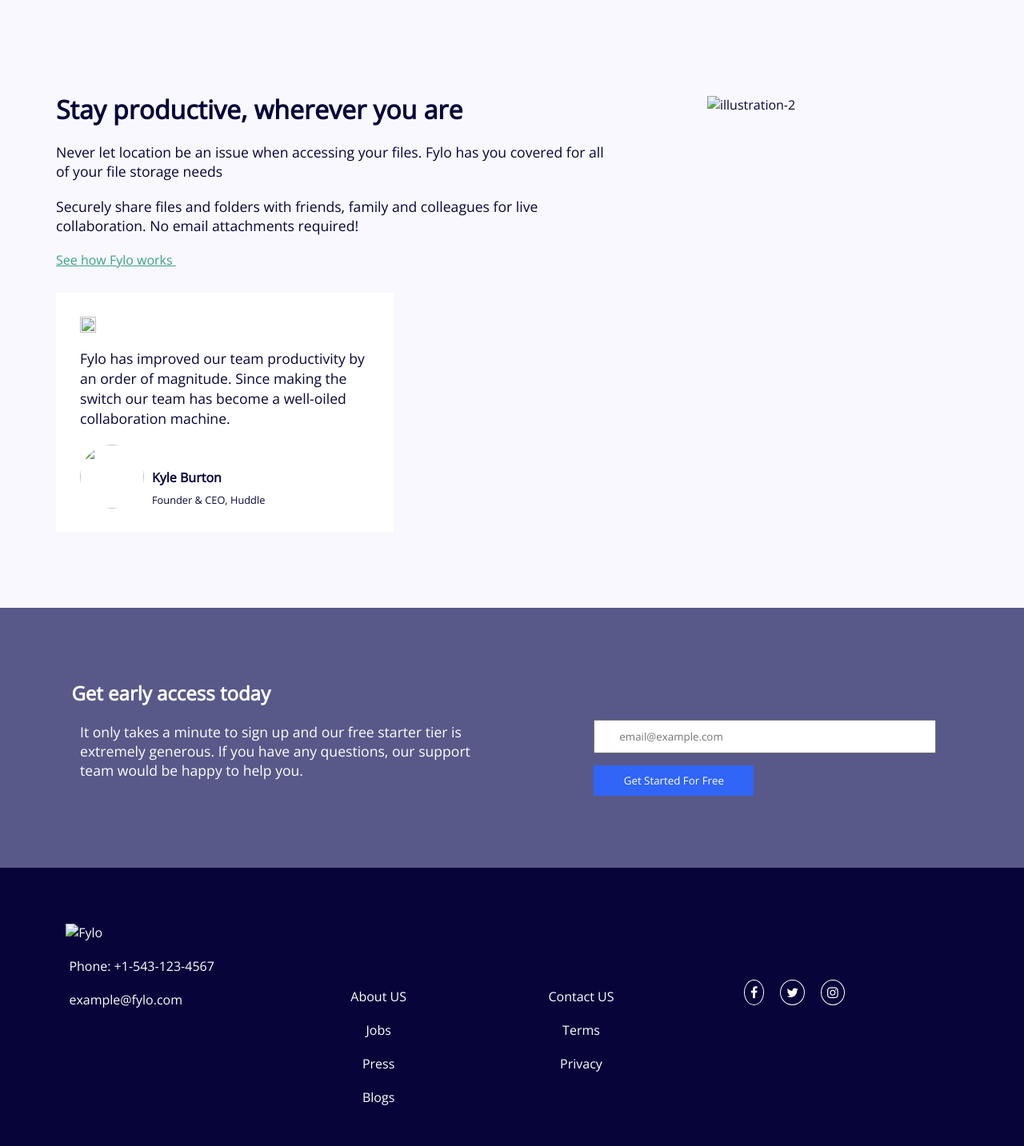
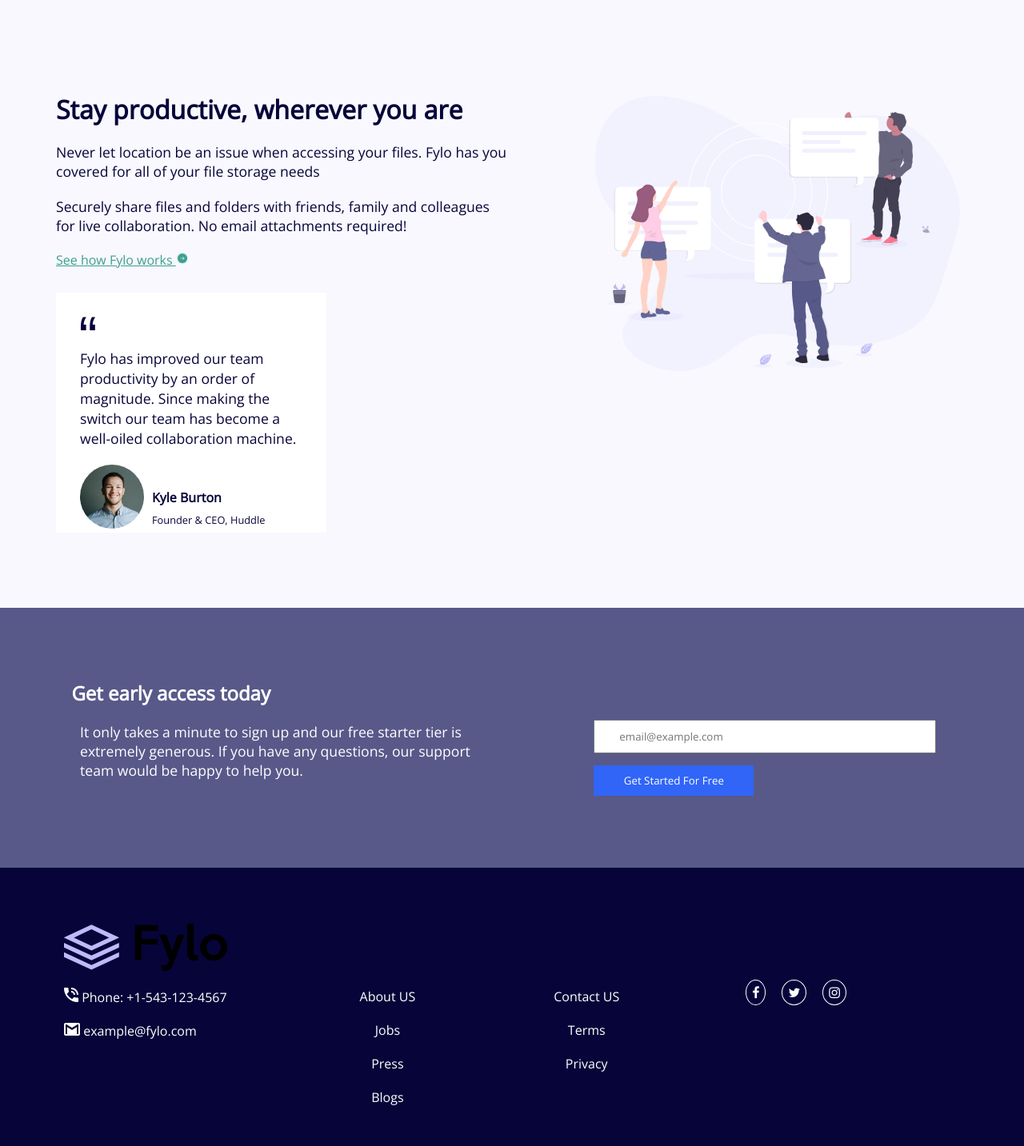
Before and after one commit to Apatakayuss/Fylo-landing-page, a plain HTML site: page index.html in a window 1280 px wide. Shown: the part 900-2333 px from the top of the page at 80% size. Drawn offline with nearby package versions, Linux system fonts and the light colour scheme; files whose address does not match are found by name.

Commit message:
Update index.html
Removed file path

```diff
--- a/index.html
+++ b/index.html
@@ -18,7 +18,7 @@
     <main>
         <nav>
             <div class="logo">
-            <img src="/images/logo.svg" alt="">
+            <img src="logo.svg" alt="">
             </div>
 
             <ul>
@@ -30,7 +30,7 @@
         </nav>
 
         <div class="section-1">
-            <div class="right"><img src="/images/illustration-1.svg" alt="team"></div>
+            <div class="right"><img src="illustration-1.svg" alt="team"></div>
 
             <div class="left"><h1>All your files in one secure location, accessible anywhere.</h1>
             <p>Fylo stores your most important files in one secure location. Access them wherever you need, share and collaborate with friends, family, and co-workers.</p>
@@ -41,7 +41,7 @@
         <div class="section-2">
 
             <div class="right">
-            <img src="/images/illustration-2.svg" alt="illustration-2">
+            <img src="illustration-2.svg" alt="illustration-2">
             </div>
 
             <div class="left">
@@ -50,14 +50,14 @@
                 <p>Never let location be an issue when accessing your files. Fylo has you covered for all of your file storage needs</p>
                 <p>Securely share files and folders with friends, family and colleagues for live collaboration. No email attachments required!</p>
 
-                <div class="how"><a href="#">See how Fylo works </a><img src="/images/icon-arrow.svg" alt="" id="how-icon"></div>
+                <div class="how"><a href="#">See how Fylo works </a><img src="icon-arrow.svg" alt="" id="how-icon"></div>
 
                 <div class="quote-container">
-                    <div class="quote"><img src="/images/icon-quotes.svg" alt="" id="quote"></div>
+                    <div class="quote"><img src="icon-quotes.svg" alt="" id="quote"></div>
                     <p>Fylo has improved our team productivity by an order of magnitude. Since making the switch our team has become a well-oiled collaboration machine.</p>
 
                     <div class="testimonial">
-                        <div class="testimonial-image"><img src="/images/avatar-testimonial.jpg" alt="" id="avatar"></div>
+                        <div class="testimonial-image"><img src="avatar-testimonial.jpg" alt="" id="avatar"></div>
                         <div class="testimonial-text">
                             <h4>Kyle Burton</h4>
                             <p>Founder & CEO, Huddle</p>
@@ -84,9 +84,9 @@
 
     <footer>
         <div class="footer-1">
-            <img src="/images/logo.svg" alt="Fylo" id="footer-logo">
-            <div class="phone"><img src="images/icon-phone.svg" alt=""> Phone: +1-543-123-4567</div>
-            <div class="email"><img src="images/icon-email.svg" alt=""> example@fylo.com</div>
+            <img src="logo.svg" alt="Fylo" id="footer-logo">
+            <div class="phone"><img src="icon-phone.svg" alt=""> Phone: +1-543-123-4567</div>
+            <div class="email"><img src="icon-email.svg" alt=""> example@fylo.com</div>
         </div>
 
         <div class="footer-2">
```
